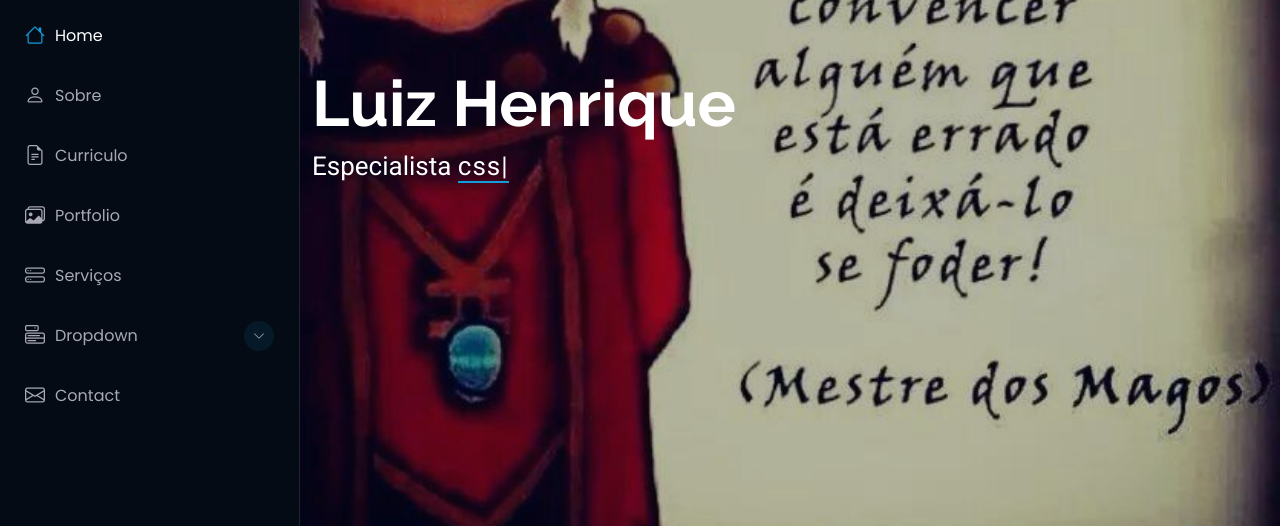
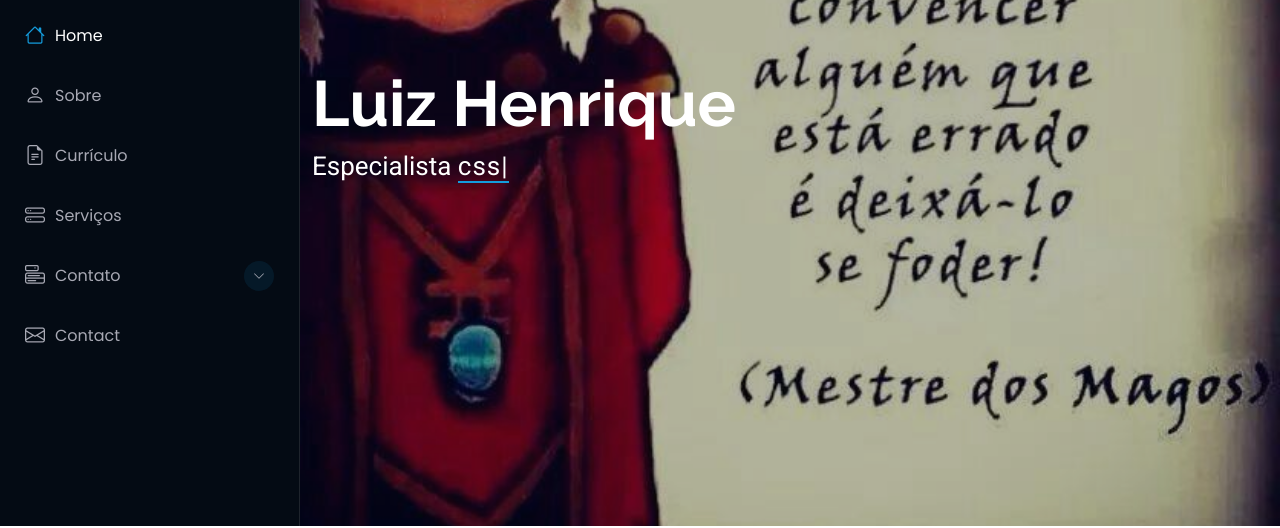
Before and after one commit to Luizhe0/portfolio, a plain HTML site: page index.html in a window 1280 px wide. Shown: the part 274-802 px from the top of the page. Drawn offline with Linux system fonts and the light colour scheme.

Commit message:
Tradução do menu lateral

```diff
--- a/index.html
+++ b/index.html
@@ -63,10 +63,9 @@
       <ul>
         <li><a href="#hero" class="active"><i class="bi bi-house navicon"></i>Home</a></li>
         <li><a href="#about"><i class="bi bi-person navicon"></i> Sobre</a></li>
-        <li><a href="#resume"><i class="bi bi-file-earmark-text navicon"></i> Curriculo</a></li>
-        <li><a href="#portfolio"><i class="bi bi-images navicon"></i> Portfolio</a></li>
+        <li><a href="#resume"><i class="bi bi-file-earmark-text navicon"></i> Currículo</a></li>
         <li><a href="#services"><i class="bi bi-hdd-stack navicon"></i> Serviços</a></li>
-        <li class="dropdown"><a href="#"><i class="bi bi-menu-button navicon"></i> <span>Dropdown</span> <i class="bi bi-chevron-down toggle-dropdown"></i></a>
+        <li class="dropdown"><a href="#"><i class="bi bi-menu-button navicon"></i> <span>Contato</span> <i class="bi bi-chevron-down toggle-dropdown"></i></a>
           <ul>
             <li><a href="#">Dropdown 1</a></li>
             <li class="dropdown"><a href="#"><span>Deep Dropdown</span> <i class="bi bi-chevron-down toggle-dropdown"></i></a>
```
